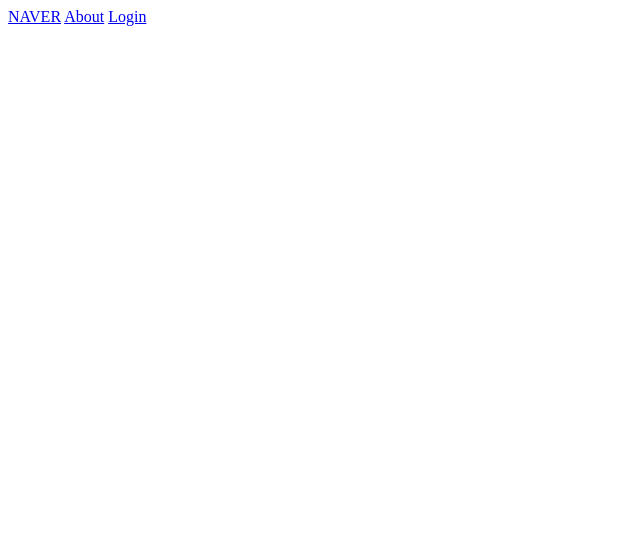
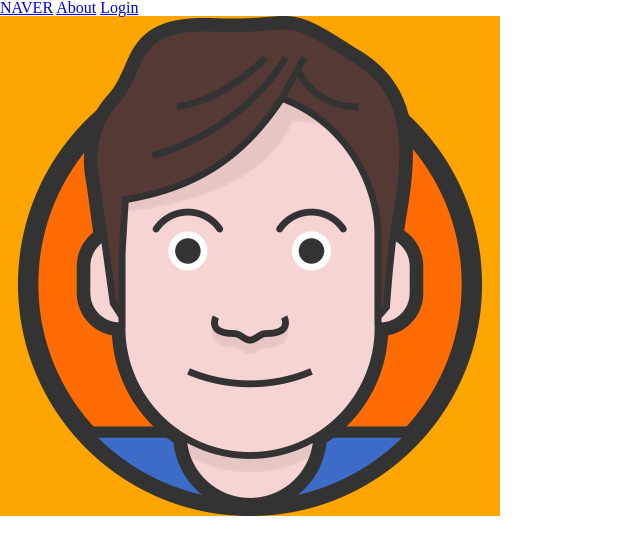
Before and after one commit to yeongno/pront1, a plain HTML site: page index.html in a window 1280 px wide. Shown: the whole page, without its empty margins (0-640 px from the left). Drawn offline with nearby package versions, Linux system fonts and the light colour scheme.

Commit message:
reset.min.css

```diff
--- a/css/main.css
+++ b/css/main.css
@@ -2,4 +2,5 @@ div {
   width: 500px;
   height: 500px;
   background: url("/images/logo.png");
+  background-color: orange;
 }
--- a/index.html
+++ b/index.html
@@ -7,9 +7,10 @@
   <meta name="viewport" content="width=device-width, initial-scale=1.0">
   <title>hi~</title>
   <link rel="stylesheet" href="./css/main.css">
+  <link rel="stylesheet" href="https://cdn.jsdelivr.net/npm/reset-css@5.0.1/reset.min.css">
   <script src="./js/main.js"></script>
   <style>
-    div{
+    div {
       text-decoration: underline;
     }
   </style>
@@ -19,6 +20,7 @@
   <a href="https://naver.com">NAVER</a>
   <a href="/about">About</a>
   <a href="/login/">Login</a>
+  <div></div>
 </body>
 
 </html>
```
